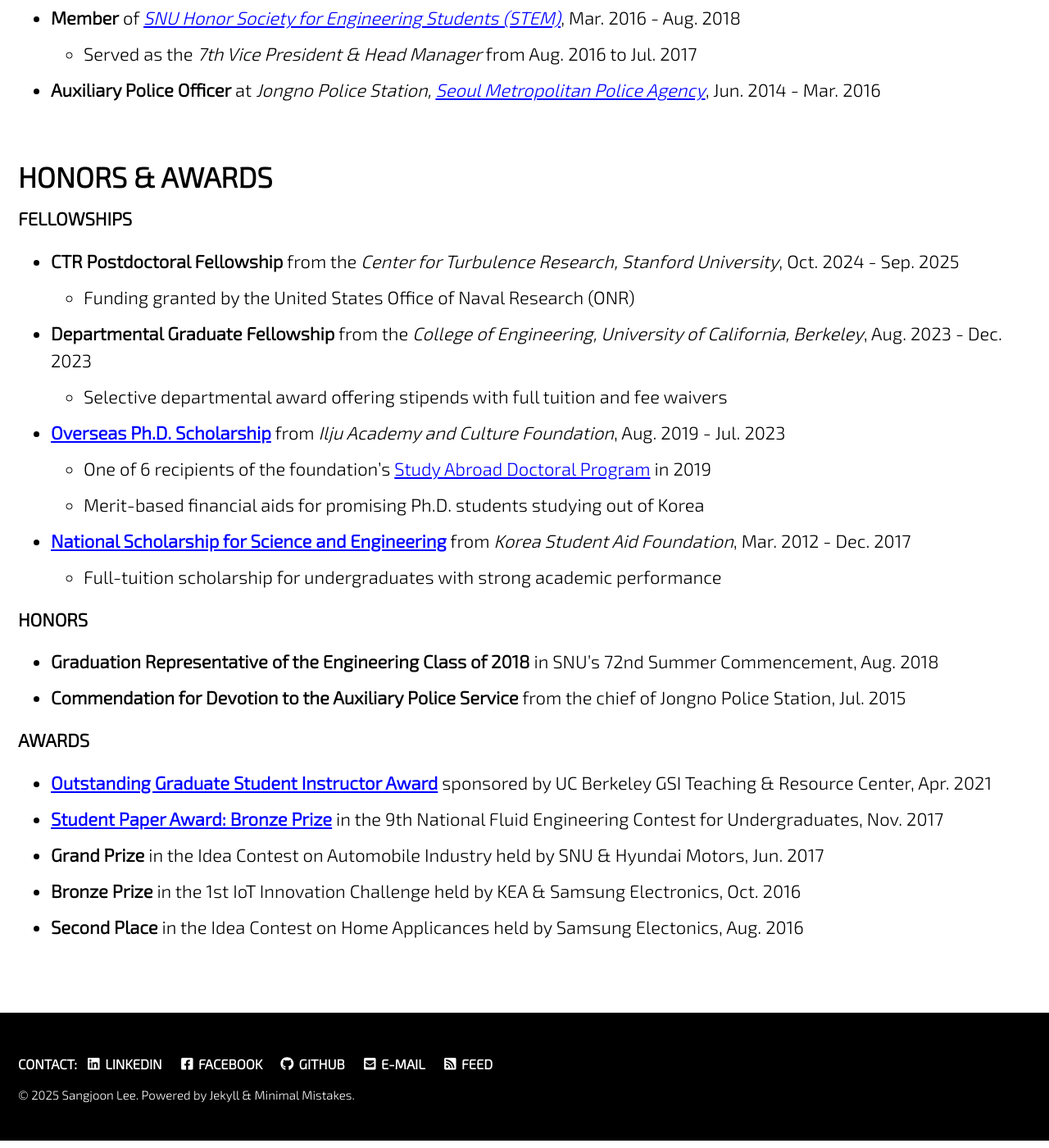
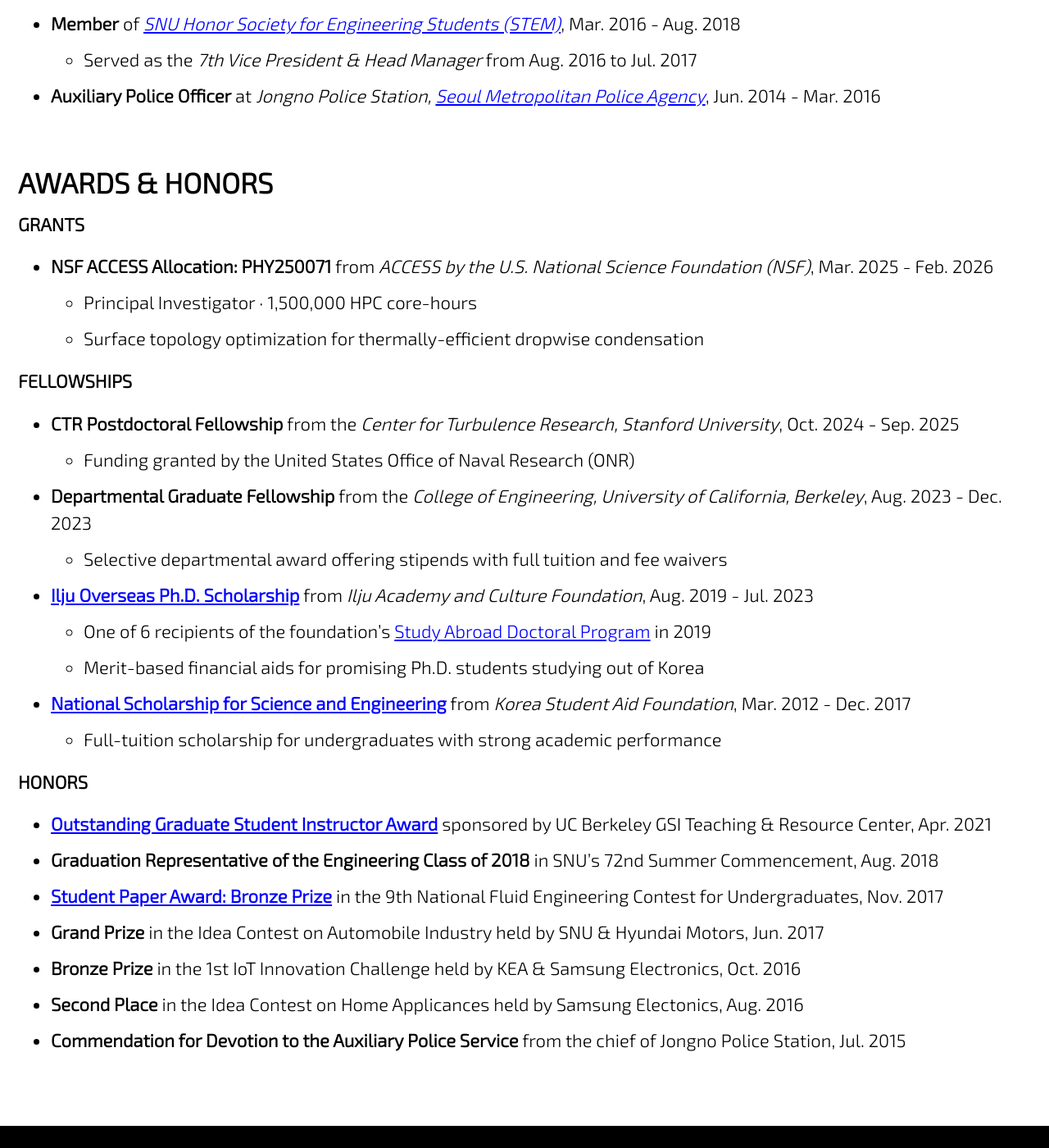
Before and after one commit to jun9303/jun9303.github.io, a Jekyll site: the page built from _pages/about_me.md, in a window 1280 px wide and 1400 px high, scrolled down 3226 px. Shown: the whole window at 82% size. Built offline with Jekyll 4.4.1, drawn with Linux system fonts in a browser that asks for light colours; cached includes are drawn as plain includes; nearby versions of some CDN libraries.

Commit message:
New CV page updated, Feb 26 2025

```diff
--- a/_pages/about_me.md
+++ b/_pages/about_me.md
@@ -27,7 +27,6 @@ feature_row:
       </small><br>
     </details>
 
-  <!-- + Advisor: [Dr. Philip S. Marcus](https://me.berkeley.edu/people/philip-s-marcus/) -->
   + Dissertation: "Linear Stability of a Wake Vortex and its Transient Growth: Numerical Analysis in Light of Critical-Layer Eigenmodes and Spectra"
   + Designated Emphasis in [Computational and Data Science and Engineering](https://data.berkeley.edu/decdse/)
 
@@ -42,14 +41,7 @@ feature_row:
   + Thesis: "(B.S.) Large Eddy Simulation of Flow Around a Rotating Small Vertical Axis Wind Turbine Using an Immersed Boundary Method" & "(B.B.A.) Capital and Operating Cost Efficiency Evaluation of Onshore Wind Farms in South Korea: A DEA Approach"
   + Honors: *Summa Cum Laude*
 
-<!-- - **B.B.A.**, [Business Administration](http://cba.snu.ac.kr/en), *Seoul National University*, Aug. 2018
-    <details>
-      <summary>[Business courses taken]</summary>
-
-      <small>Capital Markets and Accounting, Corporate Strategy, Fundamentals of Economics, Human Resource Management, International Business Management, Management Information System, Management Science, Managerial Accounting, Marketing Management, Mathematics for Economics, Operations Management, Principles of Accounting, Principles of Management</small>
-    </details>
-  + Thesis: "Capital and Operating Cost Efficiency Evaluation of Onshore Wind Farms in South Korea: A DEA Approach"  -->
-- **High School Diploma for Gifted Students**, *[Seoul Science High School](http://en.sshs.hs.kr)*, Feb. 2012
+  - **High School Diploma for Gifted Students**, *[Seoul Science High School](http://en.sshs.hs.kr)*, Feb. 2012
 
 # RESEARCH INTERESTS
 
@@ -104,7 +96,12 @@ feature_row:
   + Served as the *7th Vice President & Head Manager* from Aug. 2016 to Jul. 2017
 - **Auxiliary Police Officer** at *Jongno Police Station, [Seoul Metropolitan Police Agency](https://www.smpa.go.kr/home/homeIndexEng.do?menuCode=eng)*, Jun. 2014 - Mar. 2016
 
-# HONORS & AWARDS
+# AWARDS & HONORS
+
+### GRANTS
+- **NSF ACCESS Allocation: PHY250071** from *ACCESS by the U.S. National Science Foundation (NSF)*, Mar. 2025 - Feb. 2026
+  + Principal Investigator · 1,500,000 HPC core-hours
+  + Surface topology optimization for thermally-efficient dropwise condensation
 
 ### FELLOWSHIPS
 
@@ -112,7 +109,7 @@ feature_row:
   + Funding granted by the United States Office of Naval Research (ONR)
 - **Departmental Graduate Fellowship** from the *College of Engineering, University of California, Berkeley*, Aug. 2023 - Dec. 2023
   + Selective departmental award offering stipends with full tuition and fee waivers
-- **[Overseas Ph.D. Scholarship](http://www.taekwanggroup.co.kr/homepage/eng/iljuFoundationIntro.do)** from *Ilju Academy and Culture Foundation*, Aug. 2019 - Jul. 2023
+- **[Ilju Overseas Ph.D. Scholarship](http://www.taekwanggroup.co.kr/homepage/eng/iljuFoundationIntro.do)** from *Ilju Academy and Culture Foundation*, Aug. 2019 - Jul. 2023
   + One of 6 recipients of the foundation's [Study Abroad Doctoral Program](https://educationusa.state.gov/scholarships/study-abroad-doctoral-program-ilju-academy-and-culture-foundation) in 2019
   + Merit-based financial aids for promising Ph.D. students studying out of Korea
 - **[National Scholarship for Science and Engineering](http://www.kosaf.go.kr/eng/jsp/aid/aid02_01_01.jsp?ttab1=0)** from *Korea Student Aid Foundation*, Mar. 2012 - Dec. 2017
@@ -120,16 +117,13 @@ feature_row:
 
 ### HONORS
 
+- **[Outstanding Graduate Student Instructor Award](https://gsi.berkeley.edu/programs-services/award-programs/ogsi/ogsi-2021/)** sponsored by UC Berkeley GSI Teaching & Resource Center, Apr. 2021
 - **Graduation Representative of the Engineering Class of 2018** in SNU's 72nd Summer Commencement, Aug. 2018
-- **Commendation for Devotion to the Auxiliary Police Service** from the chief of Jongno Police Station, Jul. 2015
-
-### AWARDS
-
-- **[Outstanding Graduate Student Instructor Award](https://gsi.berkeley.edu/programs-services/award-programs/ogsi/ogsi-2021/)** sponsored by UC Berkeley GSI Teaching & Resource Center, Apr. 2021
 - **[Student Paper Award: Bronze Prize](http://www.dbpia.co.kr/journal/articleDetail?nodeId=NODE07287580&language=ko_KR#)** in the 9th National Fluid Engineering Contest for Undergraduates, Nov. 2017
 - **Grand Prize** in the Idea Contest on Automobile Industry held by SNU & Hyundai Motors, Jun. 2017
 - **Bronze Prize** in the 1st IoT Innovation Challenge held by KEA & Samsung Electronics, Oct. 2016
 - **Second Place** in the Idea Contest on Home Applicances held by Samsung Electonics, Aug. 2016
+- **Commendation for Devotion to the Auxiliary Police Service** from the chief of Jongno Police Station, Jul. 2015
 
 <!-- <br>
 [LinkedIn](https://www.linkedin.com/in/sangjoonlee93) / [Facebook](https://www.facebook.com/jun9303) -->
```
Also changed, not shown: _pages/publications.md (+6 -4 lines), 1 other file.
